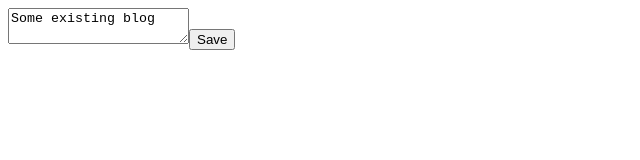
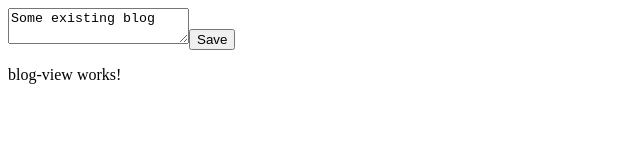
Before and after one commit to rangle/ol-simple-blog, an Angular app: page / in a window 1280 px wide. Shown: the top 160 px of the page, without its empty margins (0-640 px from the left). Built offline with nearby package versions, Linux system fonts and the light colour scheme.

Commit message:
Wires in an empty blog view

```diff
--- a/src/app/app.component.html
+++ b/src/app/app.component.html
@@ -2,3 +2,4 @@
         (save)="onBlogSave($event)"
         [body]="blog"
 ></sb-edit-pane>
+<sb-blog-view></sb-blog-view>
--- a/src/app/app.module.ts
+++ b/src/app/app.module.ts
@@ -3,6 +3,7 @@ import { NgModule } from '@angular/core';
 
 import { AppComponent } from './app.component';
 import { EditPaneModule } from './edit-pane/edit-pane.module';
+import { BlogViewModule } from './blog-view/blog-view.module';
 
 @NgModule({
   declarations: [
@@ -10,6 +11,9 @@ import { EditPaneModule } from './edit-pane/edit-pane.module';
   ],
   imports: [
     BrowserModule,
+
+    // custom modules
+    BlogViewModule,
     EditPaneModule
   ],
   providers: [],
--- /dev/null
+++ b/src/app/blog-view/blog-view/blog-view.component.html
@@ -0,0 +1,3 @@
+<p>
+  blog-view works!
+</p>
--- /dev/null
+++ b/src/app/blog-view/blog-view/blog-view.component.ts
@@ -0,0 +1,15 @@
+import { Component, OnInit } from '@angular/core';
+
+@Component({
+  selector: 'sb-blog-view',
+  templateUrl: './blog-view.component.html',
+  styleUrls: ['./blog-view.component.css']
+})
+export class BlogViewComponent implements OnInit {
+
+  constructor() { }
+
+  ngOnInit() {
+  }
+
+}
```
Also changed, not shown: src/app/blog-view/blog-view.module.ts (added, +12 -0 lines), src/app/blog-view/blog-view/blog-view.component.css (added), 1 other file (tests, documents, lock files or other folders).
